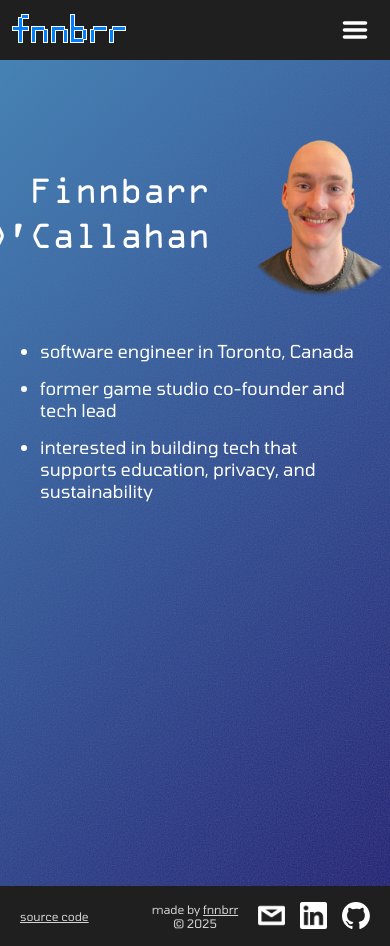
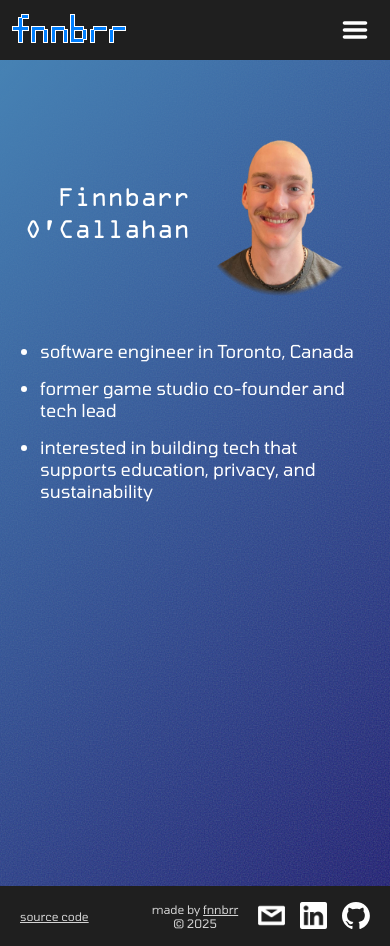
Before and after one commit to fnnbrr/personal-site, a Next.js app: page / in a window 390 px wide. Built offline with nearby package versions, Linux system fonts and the light colour scheme.

Commit message:
Fixed home title font cutoff on mobile

```diff
--- a/src/Home.css
+++ b/src/Home.css
@@ -22,8 +22,8 @@
   flex-direction: row;
   align-items: center;
   justify-content: center;
-  gap: 25px;
-  font-size: 1.5em;
+  gap: 5px;
+  font-size: min(1.5em, 5vw);
   margin-top: 25px;
   margin-bottom: 25px;
   margin-left: 25px;
```
